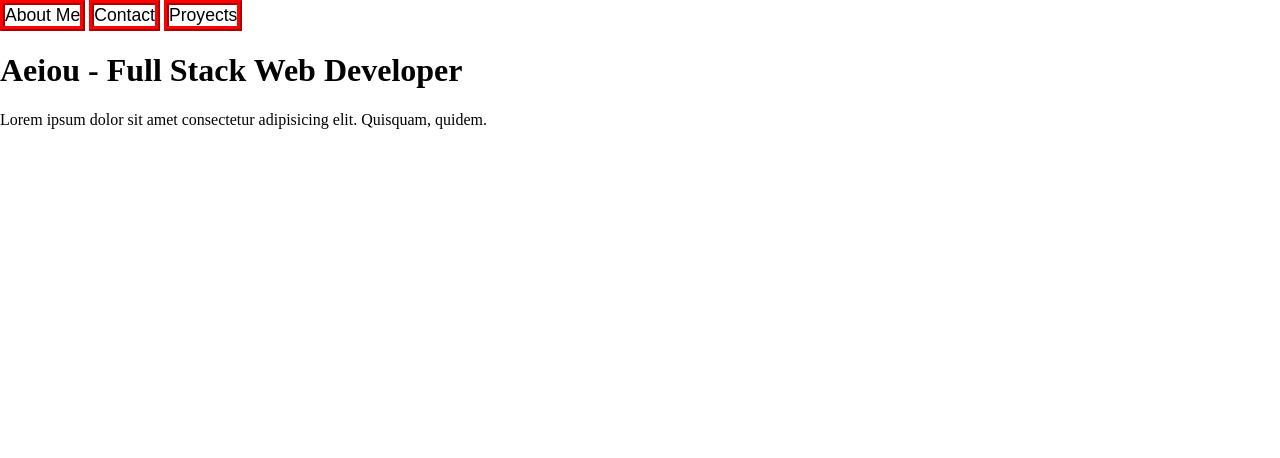
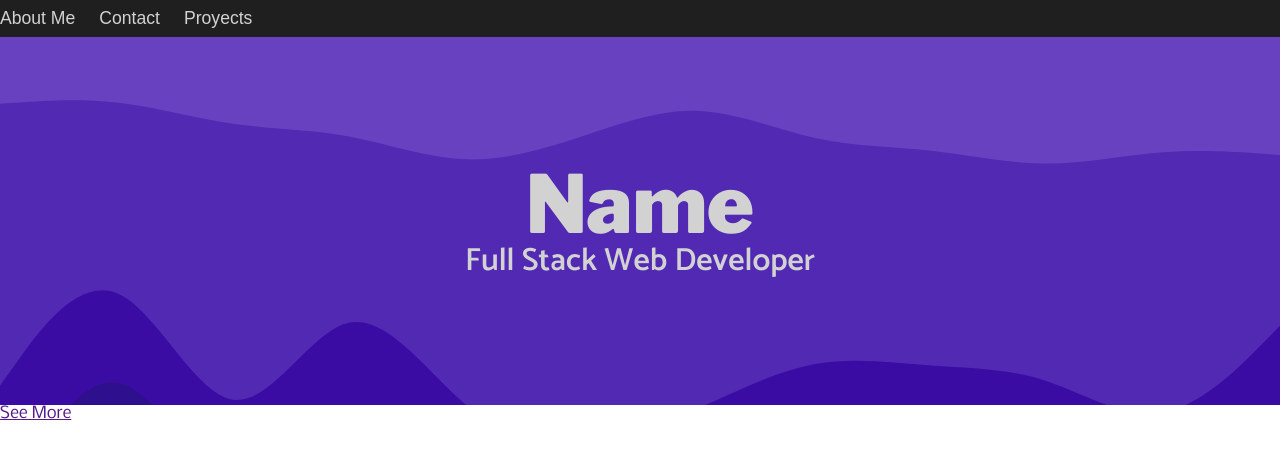
Before and after one commit to ZJustSomebodyZ/ZJustSomebodyZ.github.io, a plain HTML site: page index.html in a window 1280 px wide. Drawn offline with nearby package versions, Linux system fonts and the light colour scheme.

Commit message:
Halfway Header

```diff
--- /dev/null
+++ b/css/reset.css
@@ -0,0 +1,130 @@
+html,
+body,
+div,
+span,
+applet,
+object,
+iframe,
+h1,
+h2,
+h3,
+h4,
+h5,
+h6,
+p,
+blockquote,
+pre,
+a,
+abbr,
+acronym,
+address,
+big,
+cite,
+code,
+del,
+dfn,
+em,
+img,
+ins,
+kbd,
+q,
+s,
+samp,
+small,
+strike,
+strong,
+sub,
+sup,
+tt,
+var,
+b,
+u,
+i,
+center,
+dl,
+dt,
+dd,
+ol,
+ul,
+li,
+fieldset,
+form,
+label,
+legend,
+table,
+caption,
+tbody,
+tfoot,
+thead,
+tr,
+th,
+td,
+article,
+aside,
+canvas,
+details,
+embed,
+figure,
+figcaption,
+footer,
+header,
+hgroup,
+menu,
+nav,
+output,
+ruby,
+section,
+summary,
+time,
+mark,
+audio,
+video {
+    margin: 0;
+    padding: 0;
+    border: 0;
+    font-size: 100%;
+    font: inherit;
+    vertical-align: baseline;
+}
+
+/* HTML5 display-role reset for older browsers */
+article,
+aside,
+details,
+figcaption,
+figure,
+footer,
+header,
+hgroup,
+menu,
+nav,
+section {
+    display: block;
+}
+
+body {
+    line-height: 1;
+}
+
+ol,
+ul {
+    list-style: none;
+}
+
+blockquote,
+q {
+    quotes: none;
+}
+
+blockquote:before,
+blockquote:after,
+q:before,
+q:after {
+    content: '';
+    content: none;
+}
+
+table {
+    border-collapse: collapse;
+    border-spacing: 0;
+}
--- a/css/style.css
+++ b/css/style.css
@@ -1,22 +1,63 @@
 html,
 body {
     margin: 0;
-    padding: 0
+    padding: 0;
+    scroll-behavior: fallback;
 }
 
-#pfp {
-    padding: 0;
-    float: left
+h1 {
+    font-size: 5rem;
+    font-family: "Libre Franklin";
+    margin: inherit
 }
+
+h2 {
+    font-size: 2rem;
+    font-family: "Catamaran";
+    margin: inherit
+}
+
+header {
+    color: #d2d2d2
+}
+
+nav {
+    background-color: #1f1f1f;
+    padding: .5rem 0;
+    display: flex;
+    gap: 1.5rem;
+    font-size: 50%;
+}
+
+button {
+    font-size: inherit;
+}
+
+#titleSubtitle {
+    margin: 0;
+    padding: 10% 0;
+    text-align: center;
+    background-image: url("/img/start-backg.svg");
+    background-size: cover;
+}
+
+p,
+a {
+    font-family: "Nobile"
+}
+
 
 button {
     background: none;
     color: inherit;
-    border: 5px red ridge;
-    border-collapse: collapse;
+    border: none;
     margin: 0;
     padding: 0;
     font-size: 1.1rem;
     cursor: pointer;
     outline: inherit;
 }
+
+nav {
+    font-size: 0;
+}
--- a/index.html
+++ b/index.html
@@ -5,6 +5,11 @@
     <meta charset="UTF-8" />
     <meta http-equiv="X-UA-Compatible" content="IE=edge" />
     <meta name="viewport" content="width=device-width, initial-scale=1.0" />
+    <link
+      rel="stylesheet"
+      href="https://fonts.googleapis.com/css?family=Libre+Franklin:900%7CCatamaran:600%7CNobile:regular"
+    />
+    <link rel="stylesheet" href="css/reset.css" />
     <link rel="stylesheet" href="css/style.css" />
     <title>Portfolio</title>
   </head>
@@ -15,12 +20,13 @@
         <button>Contact</button>
         <button>Proyects</button>
       </nav>
-      <h1 id="title">Aeiou - Full Stack Web Developer</h1>
+
+      <div id="titleSubtitle">
+        <h1>Name</h1>
+        <h2>Full Stack Web Developer</h2>
+      </div>
+      <a href="">See More</a>
     </header>
     <main></main>
   </body>
 </html>
-
-<p>
-  Lorem ipsum dolor sit amet consectetur adipisicing elit. Quisquam, quidem.
-</p>
```
Also changed, not shown: img/start-backg.svg (added).
